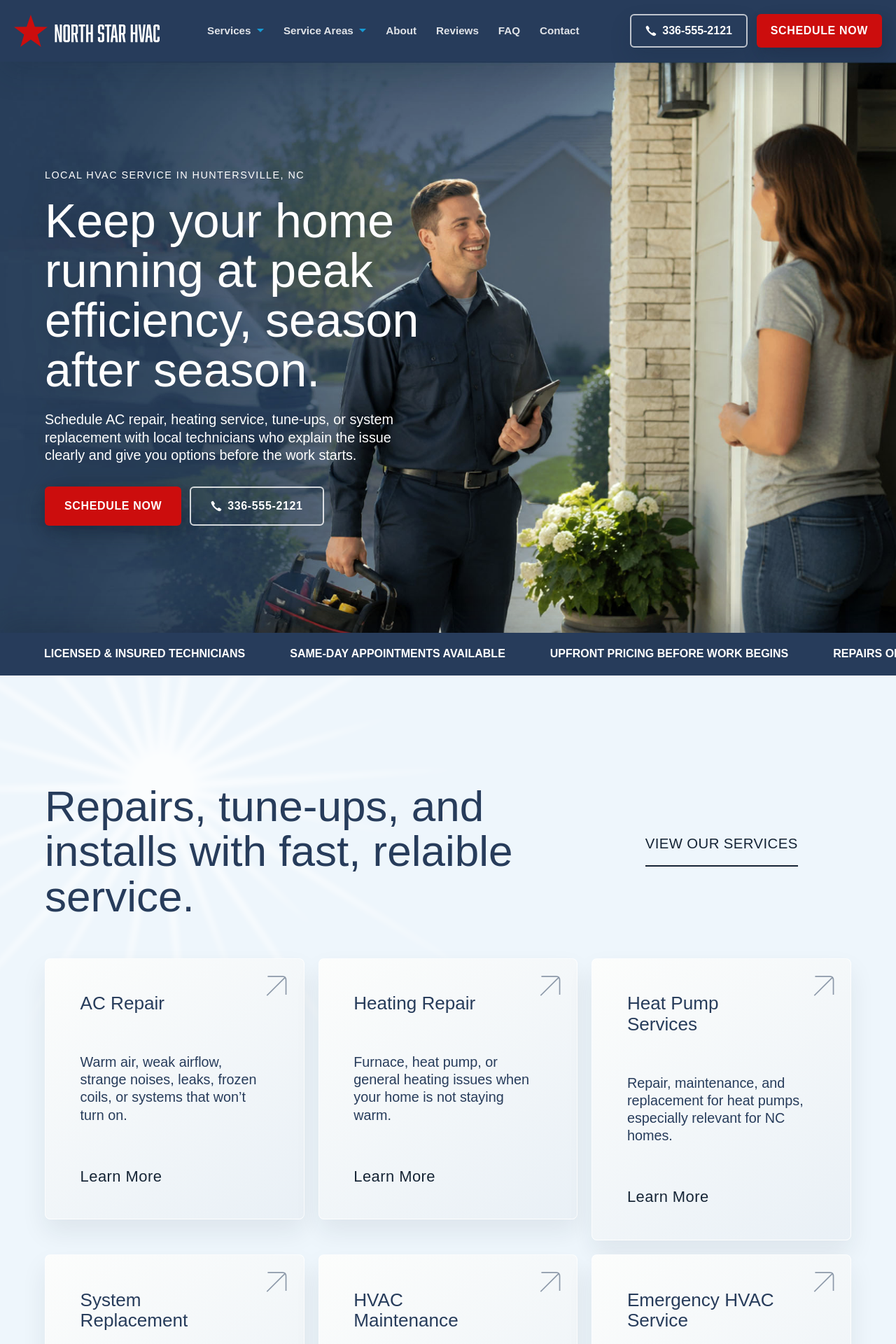
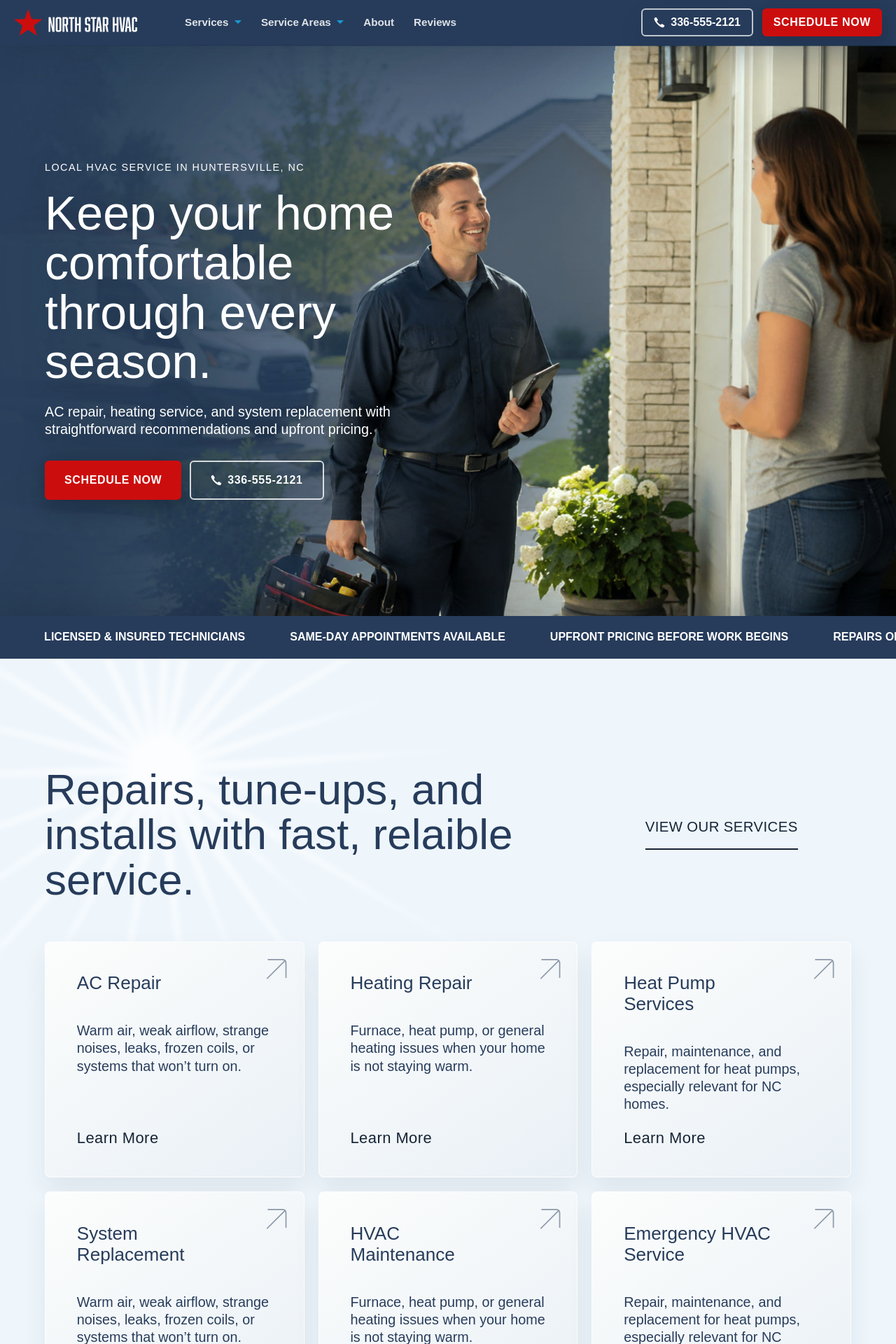
Before and after one commit to jcolemandesign/HVAC-sample, a Next.js app: page / in a window 1280 px wide. Shown: the top 1920 px of the page at 70% size. Built offline with nearby package versions, Linux system fonts and the light colour scheme; a web font is replaced by a local one.

Commit message:
edited nav

```diff
--- /dev/null
+++ b/src/app/components/HeroTrustMarquee.tsx
@@ -0,0 +1,96 @@
+"use client";
+
+import { useEffect, useRef } from "react";
+
+type TrustItem = {
+  text: string;
+  star?: boolean;
+};
+
+type HeroTrustMarqueeProps = {
+  items: TrustItem[];
+};
+
+export function HeroTrustMarquee({ items }: HeroTrustMarqueeProps) {
+  const trackRef = useRef<HTMLDivElement>(null);
+  const rateRef = useRef(1);
+  const offsetRef = useRef(0);
+  const loopWidthRef = useRef(0);
+
+  const setPlaybackRate = (rate: number) => {
+    rateRef.current = rate;
+  };
+
+  useEffect(() => {
+    const track = trackRef.current;
+
+    if (!track) {
+      return;
+    }
+
+    const motionQuery = window.matchMedia("(prefers-reduced-motion: reduce)");
+    let frameId = 0;
+    let previousTime = performance.now();
+
+    const measure = () => {
+      loopWidthRef.current = track.scrollWidth / 2;
+    };
+
+    const tick = (time: number) => {
+      const loopWidth = loopWidthRef.current;
+      const elapsedSeconds = (time - previousTime) / 1000;
+
+      previousTime = time;
+
+      if (!motionQuery.matches && loopWidth > 0) {
+        const basePixelsPerSecond = loopWidth / 32;
+        offsetRef.current = (offsetRef.current + basePixelsPerSecond * rateRef.current * elapsedSeconds) % loopWidth;
+        track.style.transform = `translateX(-${offsetRef.current}px)`;
+      }
+
+      frameId = window.requestAnimationFrame(tick);
+    };
+
+    measure();
+    const resizeObserver = new ResizeObserver(measure);
+
+    resizeObserver.observe(track);
+    frameId = window.requestAnimationFrame(tick);
+
+    return () => {
+      window.cancelAnimationFrame(frameId);
+      resizeObserver.disconnect();
+    };
+  }, []);
+
+  return (
+    <div
+      className="hero-trust-marquee relative z-20 bg-[var(--primary-blue)] py-[1.375rem] text-white shadow-[0_-18px_34px_rgba(21,36,53,0.22)]"
+      onPointerEnter={() => setPlaybackRate(1.15)}
+      onPointerLeave={() => setPlaybackRate(1)}
+    >
+      <div ref={trackRef} className="hero-trust-track flex items-center" style={{ animation: "none" }}>
+        {[...items, ...items].map((item, index) => (
+          <div
+            key={`${item.text}-${index}`}
+            className="type-banner flex min-w-max items-center px-8 uppercase tracking-[0.025em]"
+            aria-hidden={index >= items.length ? "true" : undefined}
+          >
+            {item.star ? (
+              <>
+                <span>4.9</span>
+                <span
+                  className="icon-mask icon-star mx-2 translate-y-[-0.08em] text-[#ffffff]"
+                  aria-hidden="true"
+                />
+                <span>rating from 180+ local homeowners</span>
+              </>
+            ) : (
+              item.text
+            )}
+          </div>
+        ))}
+      </div>
+    </div>
+  );
+}
--- a/src/app/globals.css
+++ b/src/app/globals.css
@@ -369,6 +369,10 @@ body {
   animation: service-link-underline 340ms ease-out forwards;
 }
 
+.service-card-grid {
+  align-items: stretch;
+}
+
 .why-card {
   opacity: 0;
   transform: translateY(0.85rem);
@@ -408,6 +412,7 @@ body {
 }
 
 .service-card {
+  height: 100%;
   transition:
     filter 220ms ease,
     box-shadow 220ms ease,
@@ -431,6 +436,12 @@ body {
   font-variation-settings: "wdth" 125;
   line-height: 1;
   letter-spacing: 0.02em;
+}
+
+@media (min-width: 768px) {
+  .service-card-grid {
+    grid-auto-rows: minmax(0, 1fr);
+  }
 }
 
 .faq-item {
@@ -627,10 +638,6 @@ body {
   transform: scale(1.16);
 }
 
-.hero-trust-marquee:hover .hero-trust-track {
-  animation-play-state: paused;
-}
-
 @media (max-width: 767px) {
   [data-services-intro] .service-view-link {
     margin-top: 0.75rem;
@@ -771,9 +778,28 @@ body {
   }
 }
 
-@media (min-width: 768px) {
+@media (min-width: 768px) and (max-width: 1279px) {
+  .mobile-hero-section {
+    display: flex;
+    min-height: calc(100dvh - 4rem - 4.75rem - env(safe-area-inset-top) - env(safe-area-inset-bottom));
+    flex-direction: column;
+  }
+
+  .mobile-hero-main {
+    flex: 1 1 auto;
+  }
+
+  .mobile-hero-image {
+    flex: 1 1 auto;
+    height: clamp(22rem, 45vw, 34rem);
+    min-height: 22rem;
+  }
+}
+
+@media (min-width: 1280px) {
   .site-header {
-    position: relative;
+    position: sticky;
+    z-index: 50;
     padding-top: 0;
   }
 
--- a/src/app/page.tsx
+++ b/src/app/page.tsx
@@ -10,6 +10,7 @@ import logo from "../../public/logo-temp.svg";
 import { AnimatedSunburst } from "./components/AnimatedSunburst";
 import { AnimatedVan } from "./components/AnimatedVan";
 import { FaqAccordion } from "./components/FaqAccordion";
+import { HeroTrustMarquee } from "./components/HeroTrustMarquee";
 import { ReviewSlider } from "./components/ReviewSlider";
 import { WhyChooseGrid } from "./components/WhyChooseGrid";
 import { ZipLookup } from "./components/ZipLookup";
@@ -53,7 +54,7 @@ const services = [
   },
 ];
 
-const navigationItems = ["Services", "Service Areas", "About", "Reviews", "FAQ", "Contact"];
+const navigationItems = ["Services", "Service Areas", "About", "Reviews"];
 
 const trustItems = [
   { text: "4.9 rating from 180+ local homeowners", star: true },
@@ -192,14 +193,14 @@ const socialLinks = [
 
 export default function Home() {
   return (
-    <main className="min-h-screen overflow-x-hidden bg-[#eef6fc] pb-[calc(4.75rem+env(safe-area-inset-bottom))] pt-[calc(4rem+env(safe-area-inset-top))] text-[#273c5b] md:pb-0 md:pt-0">
+    <>
       <header className="site-header z-50 bg-[var(--primary-blue)] text-white shadow-[0_18px_42px_rgba(21,36,53,0.16)]">
-        <div className="site-header-inner mx-auto flex w-full items-center justify-between gap-5 px-4 md:w-[min(calc(100dvw-2rem),111rem)] md:flex-col md:items-start md:px-1 md:py-5 lg:flex-row lg:items-center">
+        <div className="site-header-inner mx-auto flex w-full items-center justify-between gap-5 px-4 xl:w-[min(calc(100dvw-2rem),111rem)] xl:px-1 xl:py-3">
           <Link href="/" aria-label="North Star HVAC home" className="inline-flex w-fit">
-            <Image src={logo} alt="North Star HVAC" className="h-auto w-44 md:w-52" priority />
+            <Image src={logo} alt="North Star HVAC" className="h-auto w-44 xl:w-44" priority />
           </Link>
           <button
-            className="inline-flex h-11 items-center gap-2 rounded-[6px] px-2 text-[0.95rem] font-bold text-white md:hidden"
+            className="inline-flex h-11 items-center gap-2 rounded-[6px] px-2 text-[0.95rem] font-bold text-white xl:hidden"
             type="button"
             aria-label="Open main menu"
           >
@@ -208,7 +209,7 @@ export default function Home() {
           </button>
           <nav
             aria-label="Main navigation"
-            className="hidden flex-wrap gap-x-7 gap-y-2 text-[0.95rem] font-semibold text-white/86 md:flex lg:ml-12"
+            className="hidden flex-wrap gap-x-7 gap-y-2 text-[0.95rem] font-semibold text-white/86 xl:ml-12 xl:flex"
           >
             {navigationItems.map((item) => {
               const hasDropdown = item === "Services" || item === "Service Areas";
@@ -227,16 +228,16 @@ export default function Home() {
               );
             })}
           </nav>
-          <div className="hidden flex-col gap-[0.8rem] sm:flex-row md:flex lg:ml-auto">
+          <div className="hidden flex-col gap-[0.8rem] sm:flex-row xl:ml-auto xl:flex">
             <a
-              className="phone-cta inline-flex h-12 w-full items-center justify-center gap-2 rounded-[6px] border-[2pt] border-white/70 bg-transparent px-5 text-sm font-extrabold text-white shadow-[0_14px_30px_rgba(21,36,53,0.16)] transition hover:border-white hover:bg-white/10 sm:w-fit"
+              className="phone-cta inline-flex h-10 w-full items-center justify-center gap-2 rounded-[6px] border-[2pt] border-white/70 bg-transparent px-4 text-sm font-extrabold text-white shadow-[0_14px_30px_rgba(21,36,53,0.16)] transition hover:border-white hover:bg-white/10 sm:w-fit"
               href="tel:+13365552121"
             >
               <span className="icon-mask icon-phone" aria-hidden="true" />
               336-555-2121
             </a>
             <Link
-              className="hero-primary-cta inline-flex h-12 w-full items-center justify-center rounded-[6px] bg-[#cc0d0d] px-5 text-sm font-extrabold uppercase tracking-[0.04em] text-white transition hover:bg-[#e11212] sm:w-fit"
+              className="hero-primary-cta inline-flex h-10 w-full items-center justify-center rounded-[6px] bg-[#cc0d0d] px-4 text-sm font-extrabold uppercase tracking-[0.04em] text-white transition hover:bg-[#e11212] sm:w-fit"
               href="/contact"
             >
               Schedule Now
@@ -245,8 +246,9 @@ export default function Home() {
         </div>
       </header>
 
+      <main className="min-h-screen overflow-x-clip bg-[#eef6fc] pb-[calc(4.75rem+env(safe-area-inset-bottom))] pt-[calc(4rem+env(safe-area-inset-top))] text-[#273c5b] xl:pb-0 xl:pt-0">
       <section className="mobile-hero-section relative overflow-hidden bg-[var(--primary-blue)]">
-        <div className="absolute right-0 top-0 hidden h-[51rem] w-[85.333rem] max-w-none md:block">
+        <div className="absolute right-0 top-0 hidden h-[51rem] w-[85.333rem] max-w-none xl:block">
           <Image
             src={heroImage}
             alt="North Star HVAC technician greeting a homeowner"
@@ -256,20 +258,18 @@ export default function Home() {
           />
         </div>
 
-        <div className="mobile-hero-main relative z-10 mx-auto flex w-full flex-col md:w-[min(calc(100dvw-2rem),111rem)] md:py-16 lg:min-h-[51rem] lg:items-start lg:justify-center">
-          <div className="min-w-0 overflow-hidden px-4 pb-8 pt-7 drop-shadow-[0_4px_18px_rgba(21,36,53,0.42)] md:max-w-[50vw] md:px-9 md:py-10 lg:px-12 lg:py-12">
+        <div className="mobile-hero-main relative z-10 mx-auto flex w-full flex-col md:w-[min(calc(100dvw-2rem),111rem)] md:py-16 xl:min-h-[51rem] xl:items-start xl:justify-center">
+          <div className="min-w-0 overflow-hidden px-4 pb-8 pt-7 drop-shadow-[0_4px_18px_rgba(21,36,53,0.42)] md:px-9 md:py-10 xl:max-w-[50vw] xl:px-12 xl:py-12">
             <p className="type-eyebrow max-w-full uppercase text-white">
               Local HVAC Service in Huntersville, NC
             </p>
             <h1 className="type-main-header mt-4 max-w-full text-white md:mt-5">
-              Keep your home running at peak efficiency, season after season.
+              Keep your home comfortable through every season.
             </h1>
             <p className="type-regular mt-5 max-w-full text-white md:mt-6 md:max-w-[44rem]">
-              Schedule AC repair, heating service, tune-ups, or system replacement
-              with local technicians who explain the issue clearly and give you
-              options before the work starts.
+              AC repair, heating service, and system replacement with straightforward recommendations and upfront pricing.
             </p>
-            <div className="mt-8 hidden flex-col gap-3 sm:flex-row sm:items-center md:flex">
+            <div className="mt-8 hidden flex-col gap-3 sm:flex-row sm:items-center xl:flex">
               <Link
                 className="hero-primary-cta inline-flex h-14 w-full items-center justify-center rounded-[6px] bg-[#cc0d0d] px-7 text-base font-extrabold uppercase tracking-[0.04em] text-white transition hover:bg-[#e11212] sm:w-auto"
                 href="/contact"
@@ -285,7 +285,7 @@ export default function Home() {
               </a>
             </div>
           </div>
-          <div className="mobile-hero-image relative w-full md:hidden">
+          <div className="mobile-hero-image relative w-full xl:hidden">
             <Image
               src={mobileHeroImage}
               alt="North Star HVAC technician greeting a homeowner"
@@ -297,33 +297,10 @@ export default function Home() {
           </div>
         </div>
 
-        <div className="hero-trust-marquee relative z-20 bg-[var(--primary-blue)] py-[1.375rem] text-white shadow-[0_-18px_34px_rgba(21,36,53,0.22)]">
-          <div className="hero-trust-track flex items-center">
-            {[...trustItems, ...trustItems].map((item, index) => (
-              <div
-                key={`${item.text}-${index}`}
-                className="type-banner flex min-w-max items-center px-8 uppercase tracking-[0.025em]"
-                aria-hidden={index >= trustItems.length ? "true" : undefined}
-              >
-                {item.star ? (
-                  <>
-                    <span>4.9</span>
-                    <span
-                      className="icon-mask icon-star mx-2 translate-y-[-0.08em] text-[#ffffff]"
-                      aria-hidden="true"
-                    />
-                    <span>rating from 180+ local homeowners</span>
-                  </>
-                ) : (
-                  item.text
-                )}
-              </div>
-            ))}
-          </div>
-        </div>
+        <HeroTrustMarquee items={trustItems} />
       </section>
 
-      <div className="mobile-action-bar fixed inset-x-0 bottom-0 z-50 grid grid-cols-2 gap-3 bg-[var(--primary-blue)] px-4 pt-3 text-white shadow-[0_-16px_34px_rgba(21,36,53,0.18)] md:hidden">
+      <div className="mobile-action-bar fixed inset-x-0 bottom-0 z-50 grid grid-cols-2 gap-3 bg-[var(--primary-blue)] px-4 pt-3 text-white shadow-[0_-16px_34px_rgba(21,36,53,0.18)] xl:hidden">
         <a
           className="phone-cta relative inline-flex h-12 items-center justify-center rounded-[6px] border-[2pt] border-white/70 px-9 text-sm font-extrabold text-white transition hover:border-white hover:bg-white/10"
           href="tel:+13365552121"
@@ -354,11 +331,11 @@ export default function Home() {
               VIEW OUR SERVICES
             </Link>
           </div>
-          <div className="mt-12 grid items-start gap-5 md:mt-[3.45rem] md:grid-cols-2 xl:grid-cols-3">
+          <div className="service-card-grid mt-12 grid gap-5 md:mt-[3.45rem] md:grid-cols-2 xl:grid-cols-3">
           {services.map((service) => (
             <article
               key={service.title}
-              className="service-card group relative flex min-h-[18.5rem] cursor-pointer flex-col overflow-hidden rounded-[8px] border border-white/80 bg-[linear-gradient(145deg,#fcfdfc_0%,#e9f0f6_100%)] p-8 shadow-[0_18px_36px_rgba(21,36,53,0.08)] md:p-[3.1rem]"
+              className="service-card group relative flex min-h-[18.5rem] cursor-pointer flex-col overflow-hidden rounded-[8px] border border-white/80 bg-[linear-gradient(145deg,#fcfdfc_0%,#e9f0f6_100%)] p-8 shadow-[0_18px_36px_rgba(21,36,53,0.08)] md:p-[2.8rem]"
             >
               <svg
                 className="service-card-arrow"
@@ -377,11 +354,11 @@ export default function Home() {
               <h3 className="type-card-header pr-14 text-[#273c5b]">
                 {service.title}
               </h3>
-              <p className="type-regular mt-5 max-w-[31rem] text-[#273c5b] md:mt-14">
+              <p className="type-regular mt-5 max-w-[31rem] text-[#273c5b] md:mt-10">
                 {service.description}
               </p>
               <Link
-                className="service-card-learn-more mt-6 inline-flex w-fit text-[#152435] transition hover:text-[#273c5b] md:mt-16"
+                className="service-card-learn-more mt-6 inline-flex w-fit text-[#152435] transition hover:text-[#273c5b] md:mt-auto md:pt-6"
                 href="/services"
               >
                 Learn More
@@ -705,5 +682,6 @@ export default function Home() {
       </footer>
 
     </main>
+    </>
   );
 }
```
